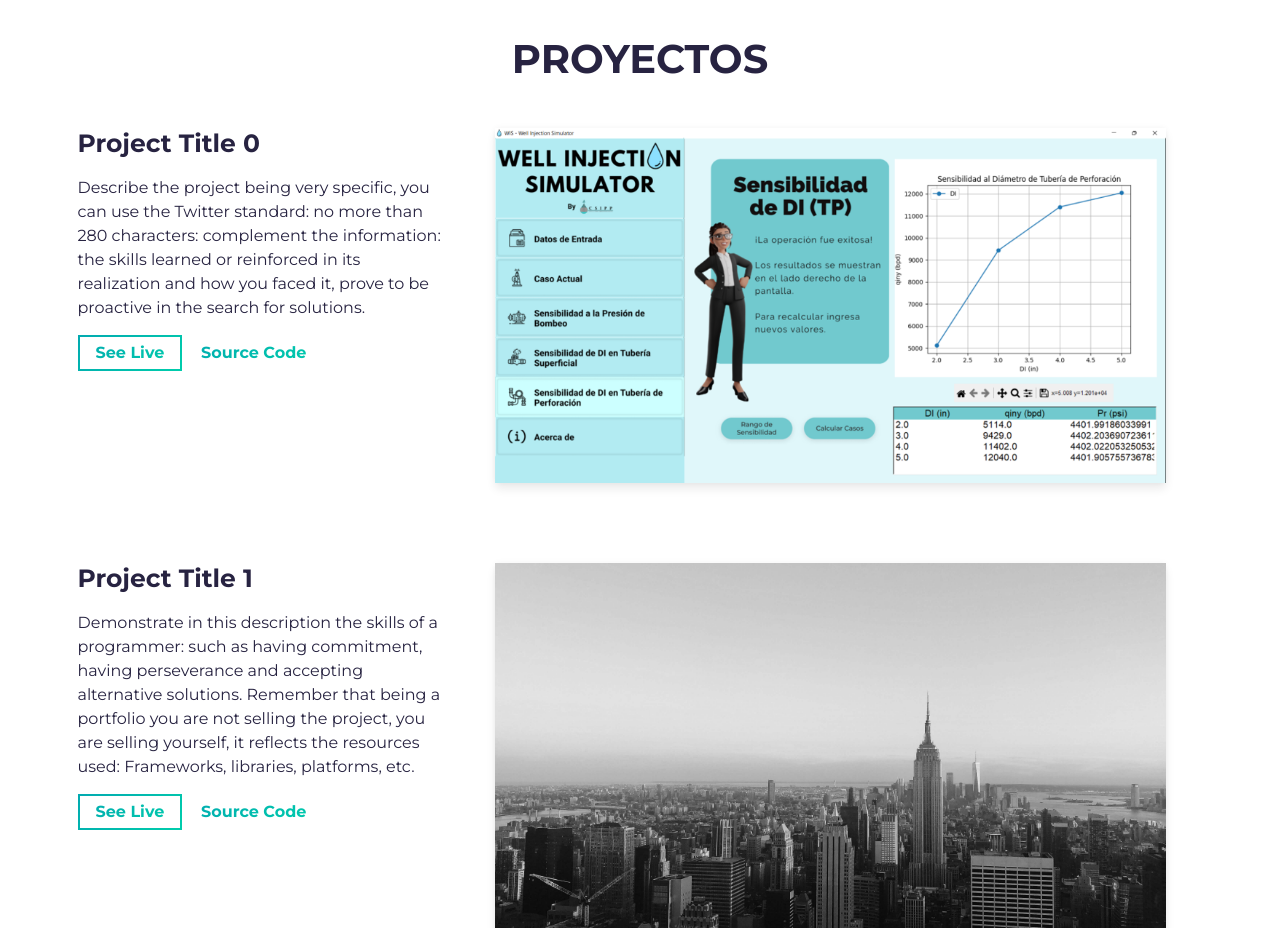
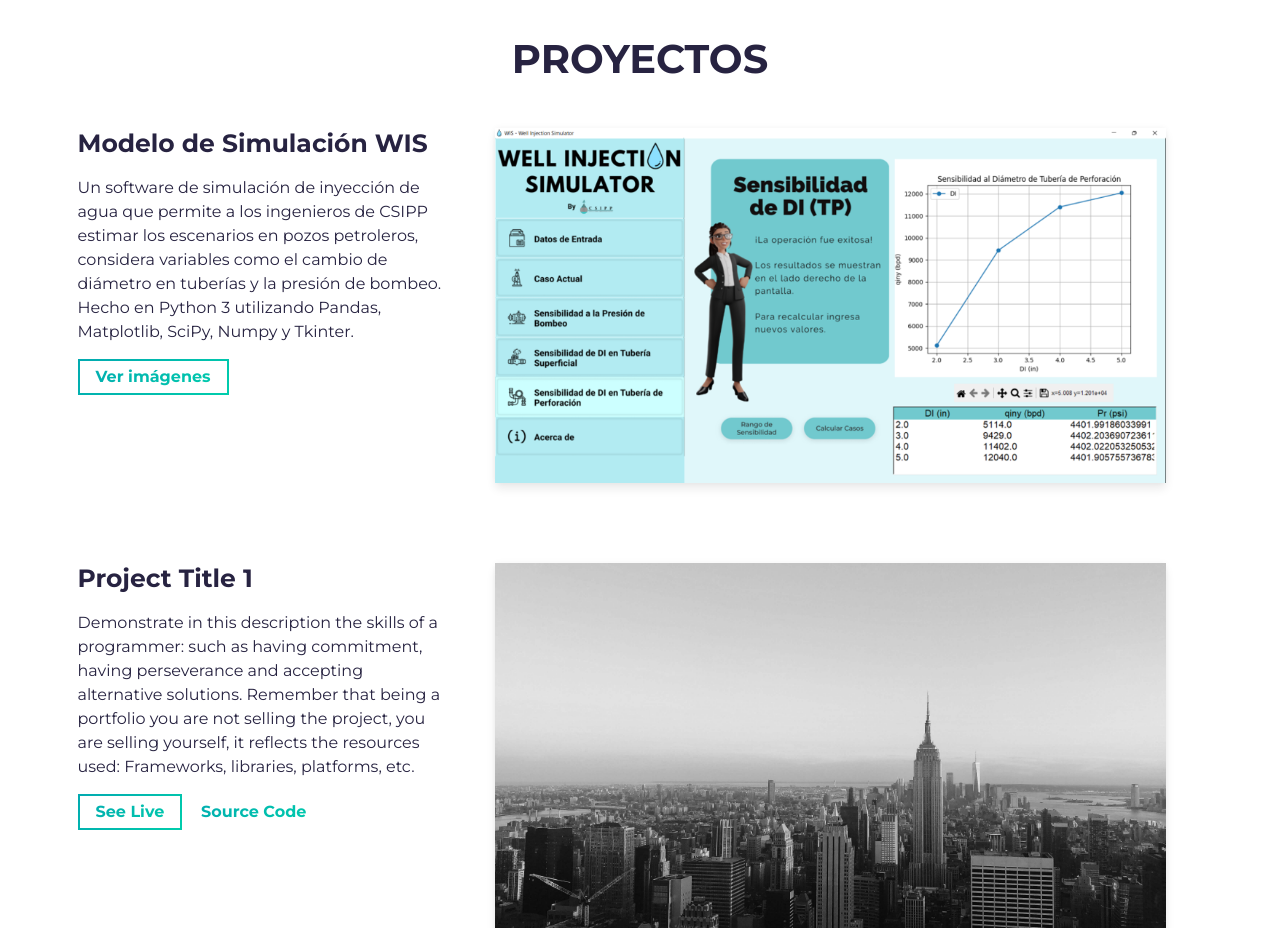
Before and after one commit to notSickboy/DiegoMtz.io, a website built with Parcel: page src/index.html in a window 1280 px wide. Shown: the part 1440-2368 px from the top of the page. Built offline with nearby package versions, Linux system fonts and the light colour scheme.

Commit message:
Update index.html

```diff
--- a/src/index.html
+++ b/src/index.html
@@ -103,12 +103,14 @@
           <div class="row">
             <div class="col-lg-4 col-sm-12">
               <div class="project-wrapper__text load-hidden">
-                <h3 class="project-wrapper__text-title">Project Title 0</h3>
+                <h3 class="project-wrapper__text-title">Modelo de Simulación WIS</h3>
                 <div>
                   <p class="mb-4">
-                    Describe the project being very specific, you can use the Twitter standard: no more than 280 characters:
-                    complement the information: the skills learned or reinforced in its realization and how you faced it,
-                    prove to be proactive in the search for solutions.
+                    Un software de simulación de inyección de agua que permite a los ingenieros de CSIPP
+                    estimar los escenarios en pozos petroleros, considera variables como el cambio de diámetro en tuberías
+                    y la presión de bombeo.
+
+                    Hecho en Python 3 utilizando Pandas, Matplotlib, SciPy, Numpy y Tkinter.
                   </p>
                 </div>
                 <a
@@ -117,15 +119,7 @@
                   class="cta-btn cta-btn--hero"
                   href="#!"
                 >
-                  See Live
-                </a>
-                <a
-                  rel="noreferrer"
-                  target="_blank"
-                  class="cta-btn text-color-main"
-                  href="#!"
-                >
-                  Source Code
+                  Ver imágenes
                 </a>
               </div>
             </div>
```
